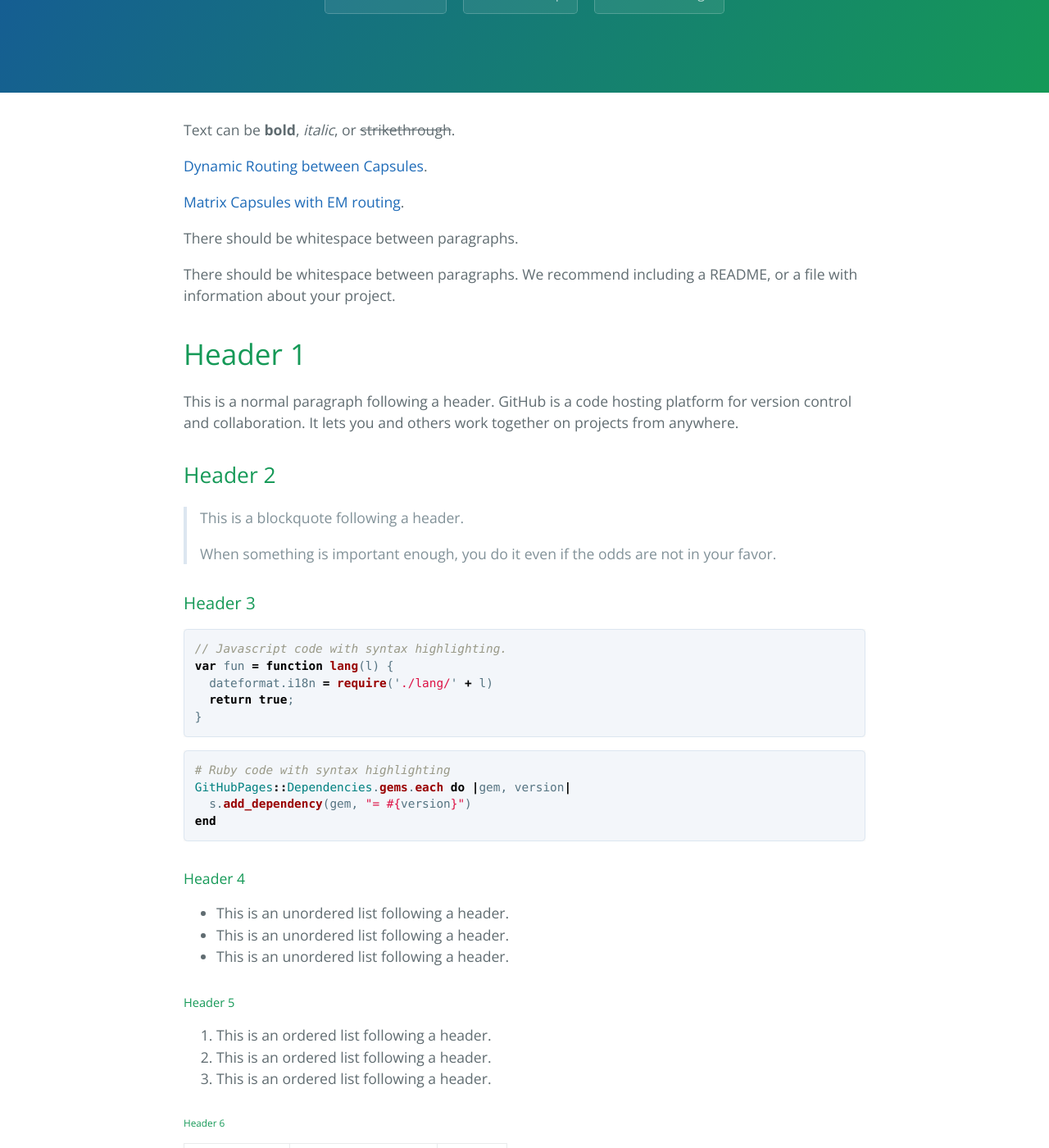
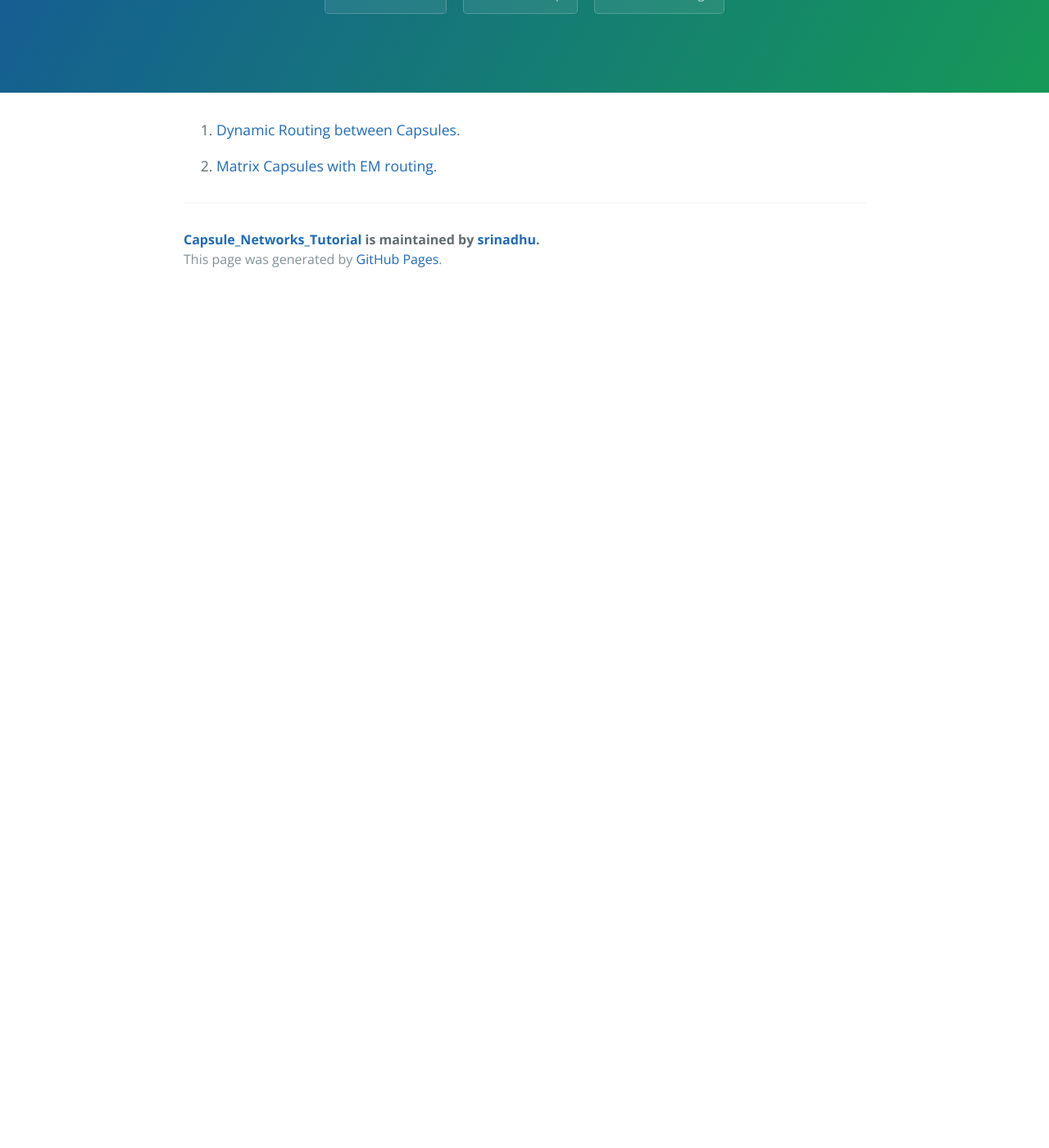
Before and after one commit to srinadhu/Capsule_Networks_Tutorial, a Jekyll site: the page built from docs/index.md, in a window 1280 px wide and 1400 px high, scrolled down 270 px. Shown: the whole window at 82% size. Built offline with Jekyll 4.4.1, drawn with Linux system fonts in a browser that asks for light colours; after the commit the page ends 900 px from its top, so only the background shows below that; some of the changed text lies outside the part shown.

Commit message:
updated website

````diff
--- a/docs/index.md
+++ b/docs/index.md
@@ -2,124 +2,7 @@
 layout: default
 ---
 
-Text can be **bold**, _italic_, or ~~strikethrough~~.
 
-[Dynamic Routing between Capsules](./routing_paper.html).
+1. [Dynamic Routing between Capsules](./routing_paper.html).
 
-[Matrix Capsules with EM routing](./matrix_paper.html).
-
-There should be whitespace between paragraphs.
-
-There should be whitespace between paragraphs. We recommend including a README, or a file with information about your project.
-
-# Header 1
-
-This is a normal paragraph following a header. GitHub is a code hosting platform for version control and collaboration. It lets you and others work together on projects from anywhere.
-
-## Header 2
-
-> This is a blockquote following a header.
->
-> When something is important enough, you do it even if the odds are not in your favor.
-
-### Header 3
-
-```js
-// Javascript code with syntax highlighting.
-var fun = function lang(l) {
-  dateformat.i18n = require('./lang/' + l)
-  return true;
-}
-```
-
-```ruby
-# Ruby code with syntax highlighting
-GitHubPages::Dependencies.gems.each do |gem, version|
-  s.add_dependency(gem, "= #{version}")
-end
-```
-
-#### Header 4
-
-*   This is an unordered list following a header.
-*   This is an unordered list following a header.
-*   This is an unordered list following a header.
-
-##### Header 5
-
-1.  This is an ordered list following a header.
-2.  This is an ordered list following a header.
-3.  This is an ordered list following a header.
-
-###### Header 6
-
-| head1        | head two          | three |
-|:-------------|:------------------|:------|
-| ok           | good swedish fish | nice  |
-| out of stock | good and plenty   | nice  |
-| ok           | good `oreos`      | hmm   |
-| ok           | good `zoute` drop | yumm  |
-
-### There's a horizontal rule below this.
-
-* * *
-
-### Here is an unordered list:
-
-*   Item foo
-*   Item bar
-*   Item baz
-*   Item zip
-
-### And an ordered list:
-
-1.  Item one
-1.  Item two
-1.  Item three
-1.  Item four
-
-### And a nested list:
-
-- level 1 item
-  - level 2 item
-  - level 2 item
-    - level 3 item
-    - level 3 item
-- level 1 item
-  - level 2 item
-  - level 2 item
-  - level 2 item
-- level 1 item
-  - level 2 item
-  - level 2 item
-- level 1 item
-
-### Small image
-
-![Octocat](https://assets-cdn.github.com/images/icons/emoji/octocat.png)
-
-### Large image
-
-![Branching](https://guides.github.com/activities/hello-world/branching.png)
-
-
-### Definition lists can be used with HTML syntax.
-
-<dl>
-<dt>Name</dt>
-<dd>Godzilla</dd>
-<dt>Born</dt>
-<dd>1952</dd>
-<dt>Birthplace</dt>
-<dd>Japan</dd>
-<dt>Color</dt>
-<dd>Green</dd>
-</dl>
-
-```
-Long, single-line code blocks should not wrap. They should horizontally scroll if they are too long. This line should be long enough to demonstrate this.
-```
-
-```
-The final element.
-```
+2. [Matrix Capsules with EM routing](./matrix_paper.html).
````
Also changed, not shown: docs/routing_paper.md (+0 -88 lines).
